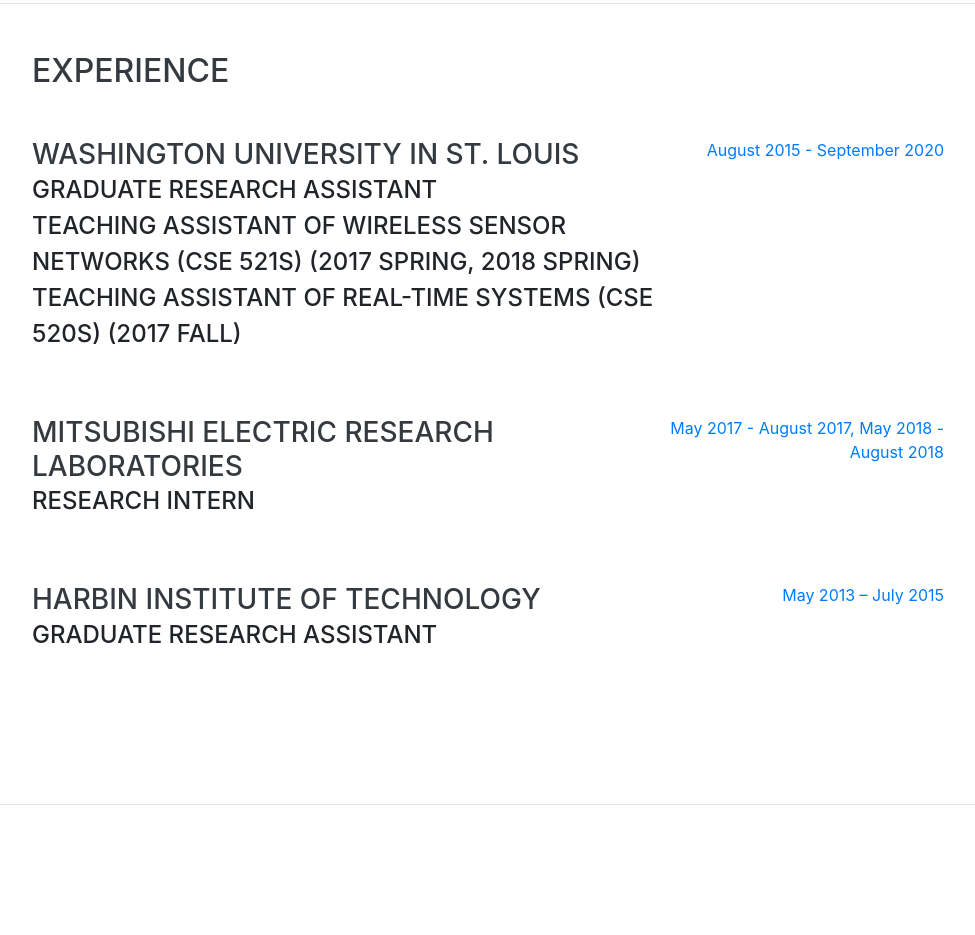
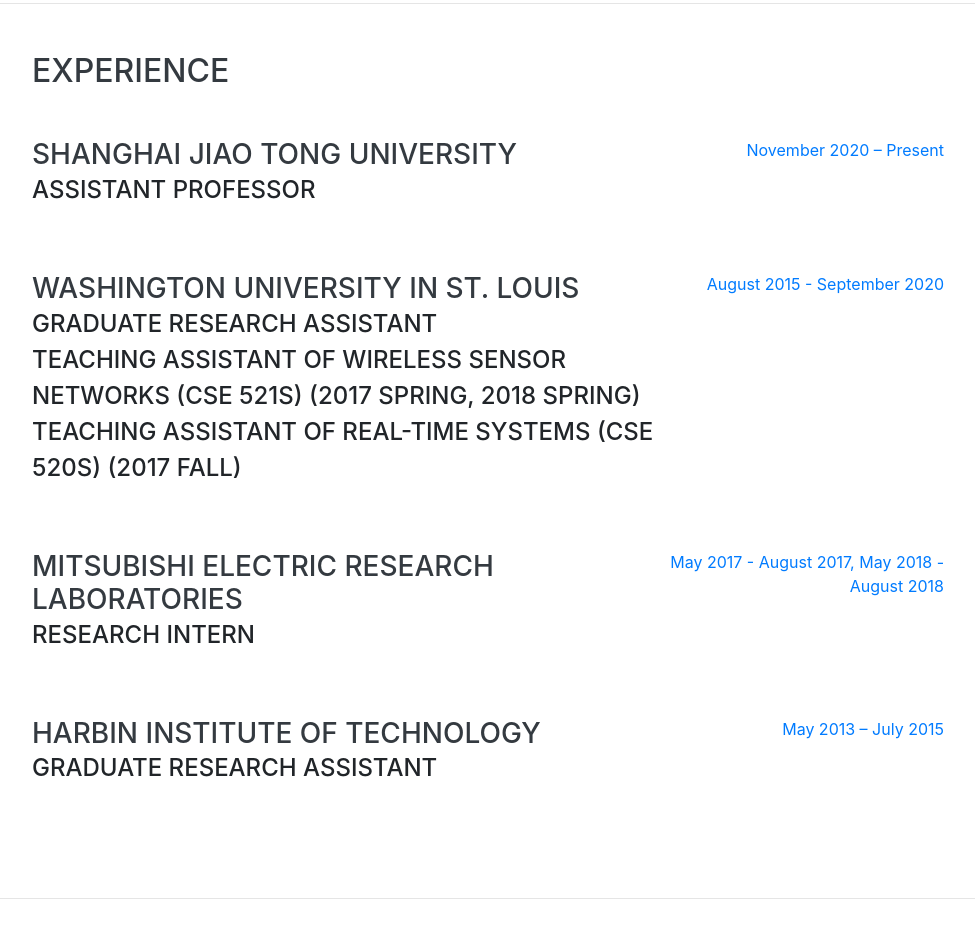
Before and after one commit to yehanCPSL/yehanCPSL.github.io, a website with bundled scripts: page index.html in a window 1280 px wide. Shown: the part 1598-2533 px from the top of the page, without its empty margins (288-1263 px from the left). Built offline with nearby package versions, Linux system fonts and the light colour scheme; a web font is replaced by a local one.

Commit message:
Update index.html

```diff
--- a/index.html
+++ b/index.html
@@ -146,6 +146,18 @@
       <div class="w-100">
         <h2 class="mb-5">Experience</h2>
 
+
+	<div class="resume-item d-flex flex-column flex-md-row justify-content-between mb-5">
+          <div class="resume-content">
+            <h3 class="mb-0">Shanghai Jiao Tong University</h3>
+            <div class="subheading mb">Assistant Professor</div>
+            <p></p>
+          </div>
+          <div class="resume-date text-md-right">
+            <span class="text-primary">November 2020 – Present</span>
+          </div>
+        </div>
+
         <div class="resume-item d-flex flex-column flex-md-row justify-content-between mb-5">
           <div class="resume-content">
             <h3 class="mb-0">Washington University in St. Louis</h3>
```
